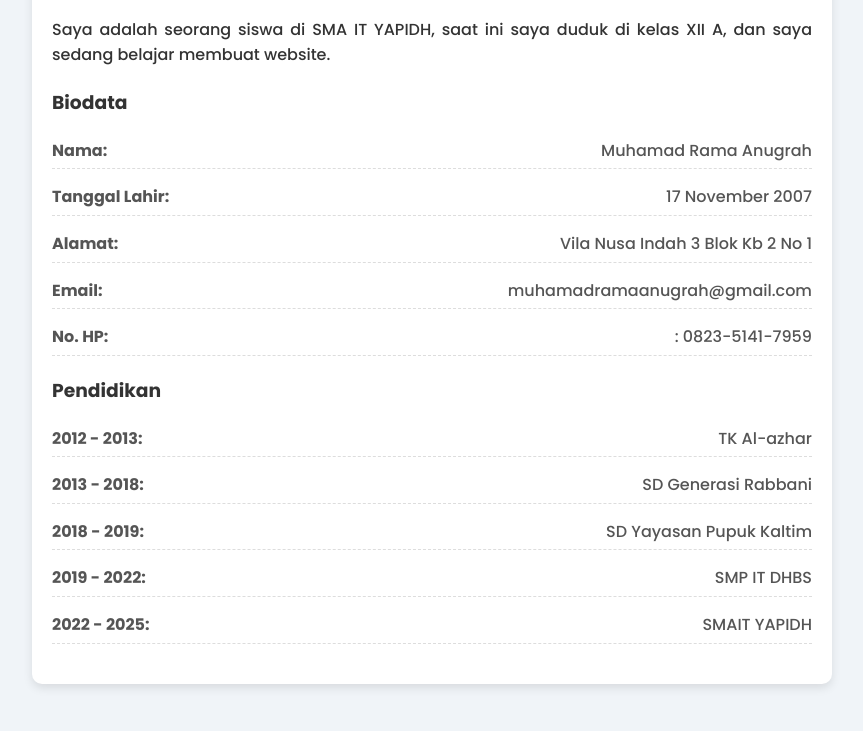
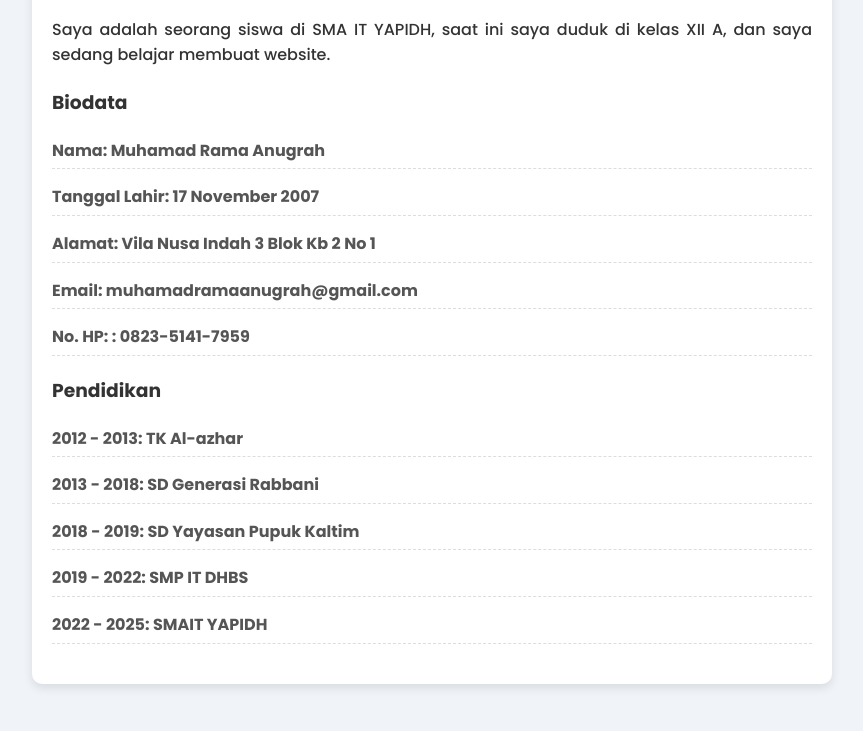
Before and after one commit to ramskuy1/ramabelajar1, a plain HTML site: page index.html in a window 1280 px wide. Shown: the part 560-1291 px from the top of the page, without its empty margins (208-1071 px from the left). Drawn offline with Linux system fonts and the light colour scheme; a script that the page names is missing.

Commit message:
Update index.html

```diff
--- a/index.html
+++ b/index.html
@@ -32,20 +32,20 @@
 
             <h3>Biodata</h3>
             <ul class="biodata">
-                <li><strong>Nama:</strong> Muhamad Rama Anugrah</li>
-                <li><strong>Tanggal Lahir:</strong> 17 November 2007</li>
-                <li><strong>Alamat:</strong> Vila Nusa Indah 3 Blok Kb 2 No 1</li>
-                <li><strong>Email:</strong> muhamadramaanugrah@gmail.com</li>
-                <li><strong>No. HP:</strong> : 0823-5141-7959</li>
+                <li><strong>Nama: Muhamad Rama Anugrah</li>
+                <li><strong>Tanggal Lahir: 17 November 2007</li>
+                <li><strong>Alamat: Vila Nusa Indah 3 Blok Kb 2 No 1</li>
+                <li><strong>Email: muhamadramaanugrah@gmail.com</li>
+                <li><strong>No. HP: : 0823-5141-7959</li>
             </ul>
 
             <h3>Pendidikan</h3>
             <ul class="education">
-                <li><strong>2012 - 2013:</strong> TK Al-azhar</li>
-                <li><strong>2013 - 2018:</strong> SD Generasi Rabbani</li>
-                <li><strong>2018 - 2019:</strong> SD Yayasan Pupuk Kaltim</li>
-                <li><strong>2019 - 2022:</strong> SMP IT DHBS</li>
-                <li><strong>2022 - 2025:</strong> SMAIT YAPIDH</li>
+                <li><strong>2012 - 2013: TK Al-azhar</li>
+                <li><strong>2013 - 2018: SD Generasi Rabbani</li>
+                <li><strong>2018 - 2019: SD Yayasan Pupuk Kaltim</li>
+                <li><strong>2019 - 2022: SMP IT DHBS</li>
+                <li><strong>2022 - 2025: SMAIT YAPIDH</li>
             </ul>
         </div>
     </section>
```
